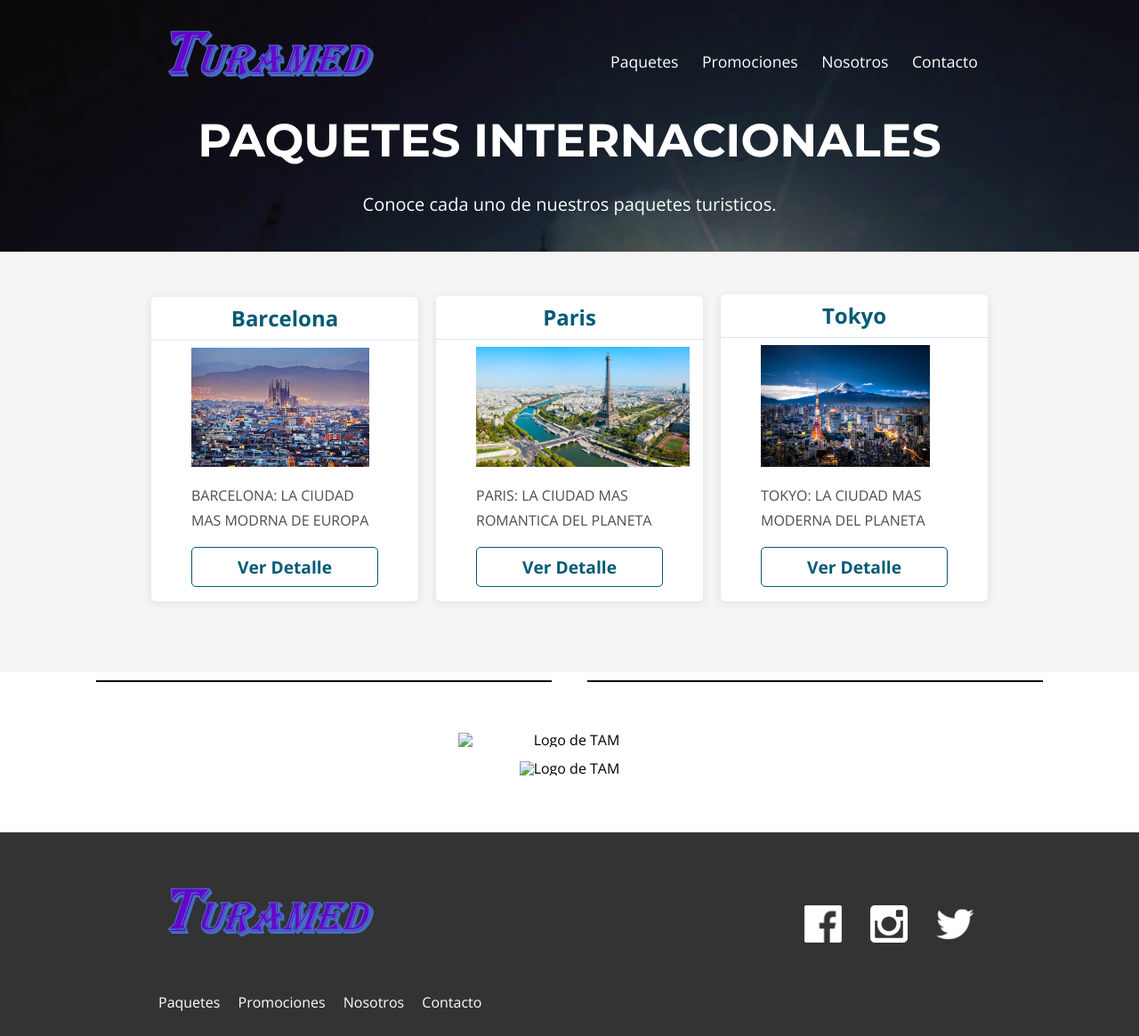
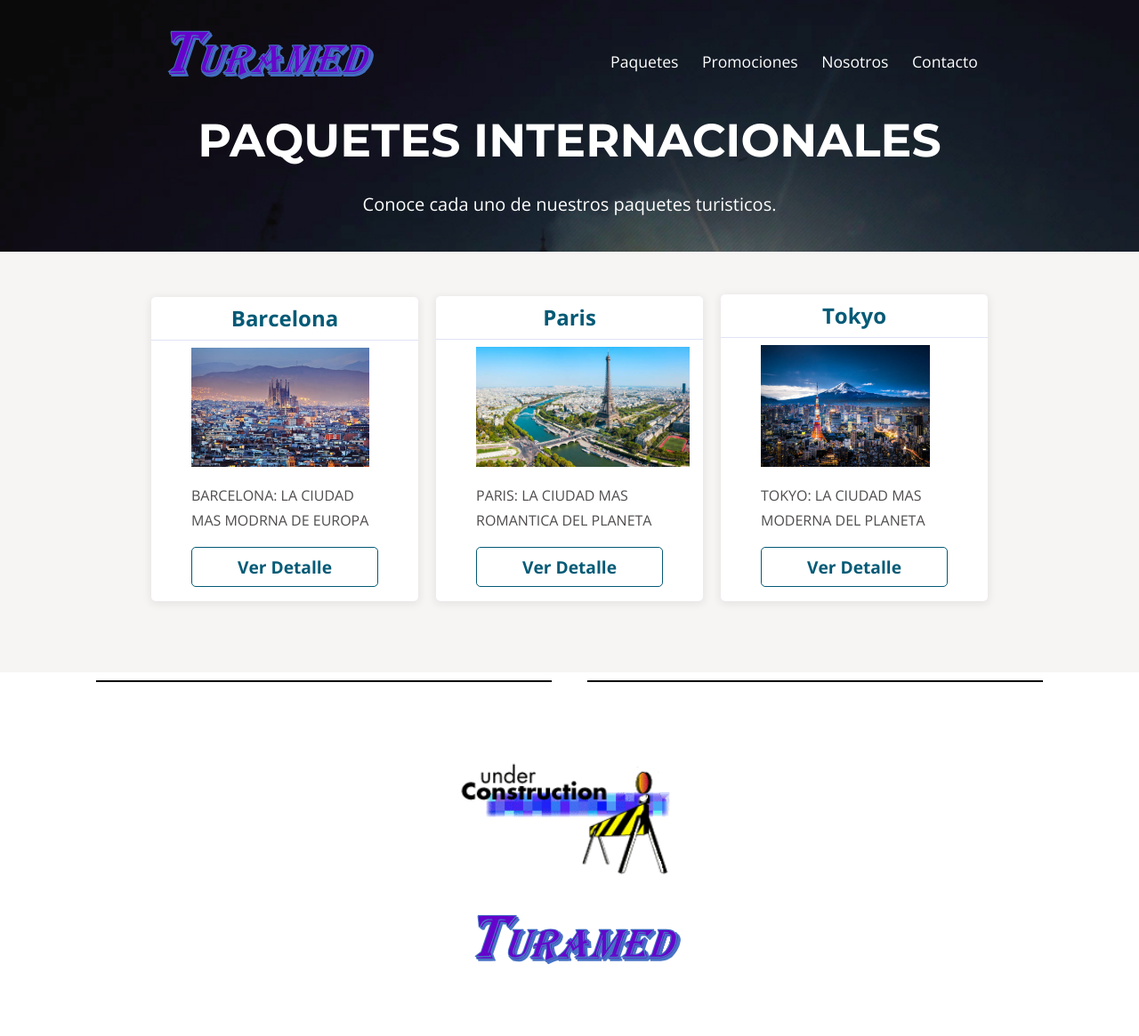
Before and after one commit to camposfray/Proyecto1-Python23008, a plain HTML site: page paquetesinternacional.html in a window 1280 px wide. Shown: the top 1165 px of the page at 89% size. Drawn offline with nearby package versions, Linux system fonts and the light colour scheme; files that its build step writes are made by us from their sources; the site is published under a folder, as on GitHub Pages, so addresses that start at the root find nothing; files whose address does not match are found by name.

Commit message:
icono bajo construccion arreglado

```diff
--- a/paquetesinternacional.html
+++ b/paquetesinternacional.html
@@ -118,10 +118,10 @@
         <section class="contacto container">
 
             <img class="head__logo"
-            src="/assets/img/img-index/UnderConstruccion02.gif" width="250px" href="index.html" alt="Logo de TAM">
+            src="assets/img/img-index/UnderConstruccion02.gif" width="250px" href="index.html" alt="Logo de TAM">
 
             <a class="head__logo" href="index.html"> <img class="head__logo"
-                src="/assets/img/img-index/logo-turamed01.svg" width="250px" href="index.html" alt="Logo de TAM">
+                src="assets/img/img-index/logo-turamed01.svg" width="250px" href="index.html" alt="Logo de TAM">
         </a>
         </section>
 
```
Also changed, not shown: paquetesregional.html (+2 -2 lines).
